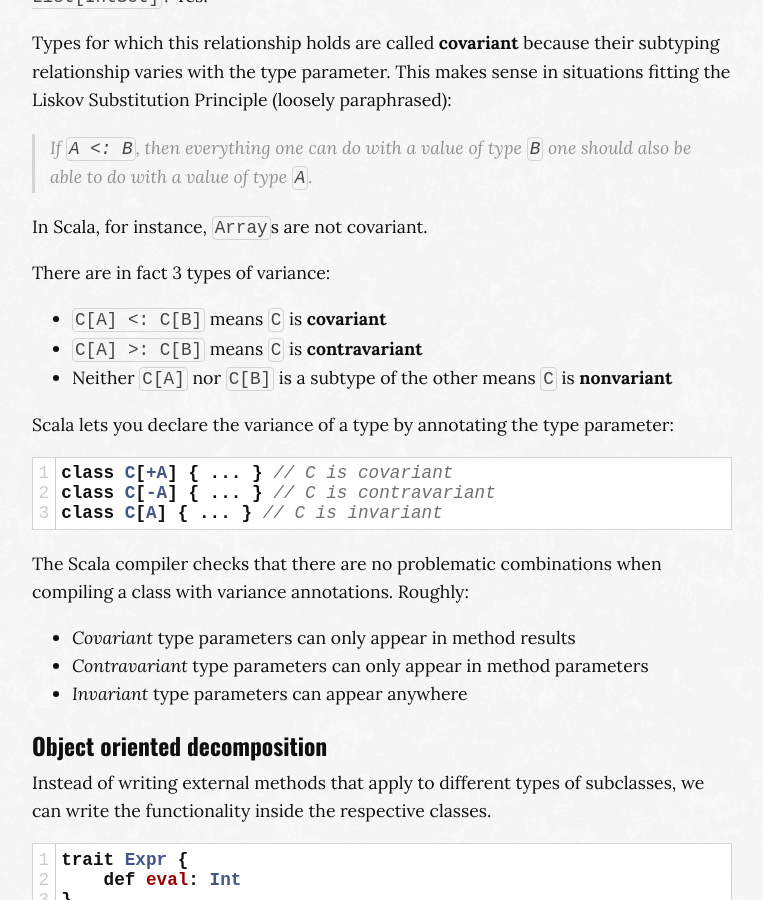
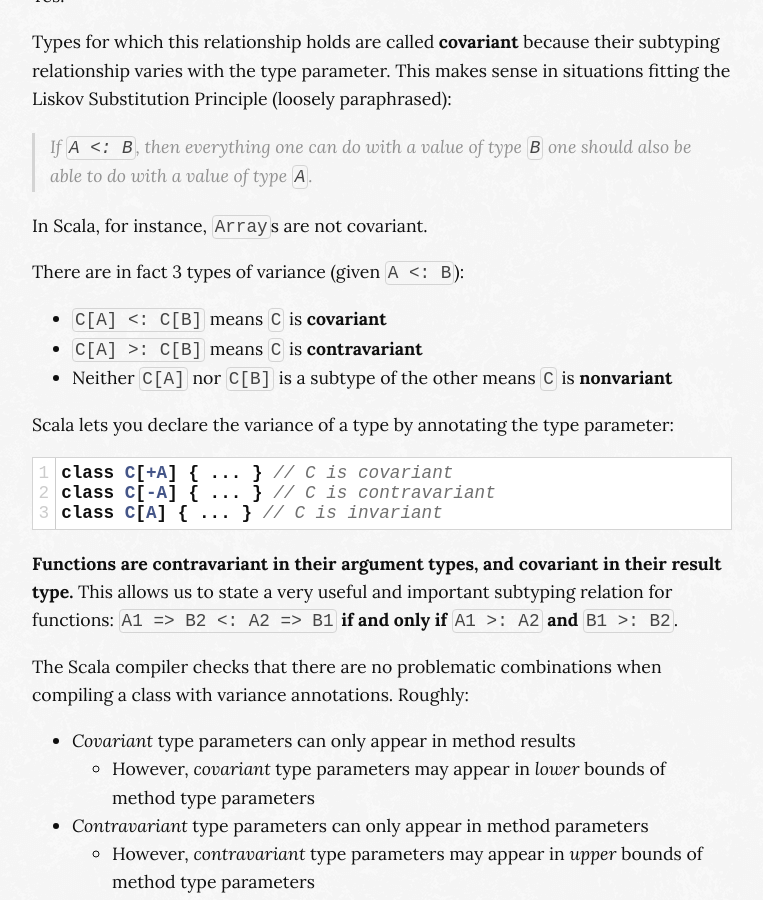
Before and after one commit to MaximeKjaer/kjaer.io, a Jekyll site: the page built from _posts/2016-09-21-funprog.md, in a window 1280 px wide and 900 px high, scrolled down 12358 px. Shown: the whole window, without its empty margins (258-1021 px from the left). Built offline with Jekyll 4.4.1, drawn with Linux system fonts in a browser that asks for light colours; comment, search, counter and statistics services are not loaded; some of the changed text lies outside the part shown.

Commit message:
Add a few midterm preparation notes to funprog

```diff
--- a/_posts/2016-09-21-funprog.md
+++ b/_posts/2016-09-21-funprog.md
@@ -458,7 +458,7 @@
 
 In Scala, for instance, `Array`s are not covariant.
 
-There are in fact 3 types of variance:
+There are in fact 3 types of variance (given `A <: B`):
 
 - `C[A] <: C[B]` means `C` is **covariant**
 - `C[A] >: C[B]` means `C` is **contravariant**
@@ -472,11 +472,24 @@
 class C[A] { ... } // C is invariant
 {% endhighlight %}
 
+**Functions are contravariant in their argument types, and covariant in their result type.** This allows us to state a very useful and important subtyping relation for functions: `A1 => B2 <: A2 => B1` **if and only if** `A1 >: A2` **and** `B1 >: B2`.
+
 The Scala compiler checks that there are no problematic combinations when compiling a class with variance annotations. Roughly:
 
 - *Covariant* type parameters can only appear in method results
+    + However, *covariant* type parameters may appear in *lower* bounds of method type parameters
 - *Contravariant* type parameters can only appear in method parameters
+    + However, *contravariant* type parameters may appear in *upper* bounds of method type parameters
 - *Invariant* type parameters can appear anywhere
+
+The following code, for instance, is correct as the covariant type parameter is a method result, and the contravariant is a parameter:
+
+{% highlight scala linenos %}
+package scala
+trait Function1[-T, +U] {
+    def apply(x: T): U
+}
+{% endhighlight %}
 
 ### Object oriented decomposition
 Instead of writing external methods that apply to different types of subclasses, we can write the functionality inside the respective classes.
@@ -775,7 +788,7 @@
 msort(fruits)
 {% endhighlight %}
 
-Using the `Ordering[T]` type means using the predefined default ordering, which we don't even need to supply to `msort`, namely `Ordering.String` and `Ordering.Int`.
+Using the `Ordering[T]` type means using the predefined default ordering, which we don't even need to supply to `msort`, namely `Ordering.String` and `Ordering.Int`. See notes on [ordering in Java](/notes-prog/#ordre-en-java).
 
 When you write an implicit parameter, and you don't write an actual argument that matches that parameter, the compiler will figure out the right implicit to pass, based on the demanded type.
 
```
Also changed, not shown: other parts of _posts/2016-09-21-funprog.md (+1 -1 lines).
